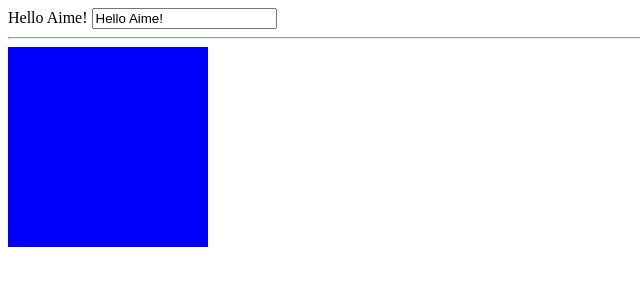
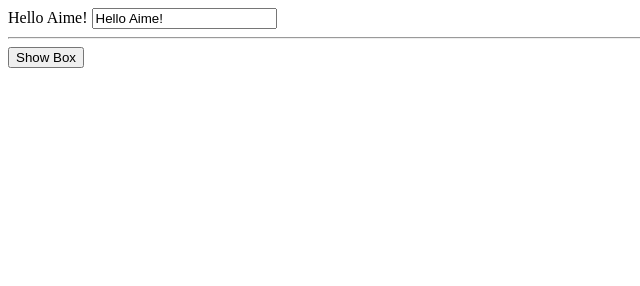
Before and after one commit to Jean-Aime-2023/vue-js-3, a plain HTML site: page index.html in a window 1280 px wide. Shown: the whole page, without its empty margins (0-640 px from the left). Drawn offline with nearby package versions, Linux system fonts and the light colour scheme.

Commit message:
mthoed in vue js

```diff
--- a/index.html
+++ b/index.html
@@ -27,9 +27,8 @@
         <input v-model="greeting"/>
         <hr/>
 
+        <button @click="toggleBox">Show Box</button>
         <div v-if="isVisible" class="box"></div>
-        <div v-else-if="isVisible2" class="box two"></div>
-        <div v-else class="box three"></div>
     </div>
     <script src="https://unpkg.com/vue@3/dist/vue.global.js"></script>
     <script>
@@ -38,7 +37,11 @@
                 return{
                     greeting:'Hello Aime!',
                     isVisible: false,
-                    isVisible2: false
+                }
+            },
+            methods:{
+                toggleBox(){
+                    this.isVisible = !this.isVisible
                 }
             }
         })
```
